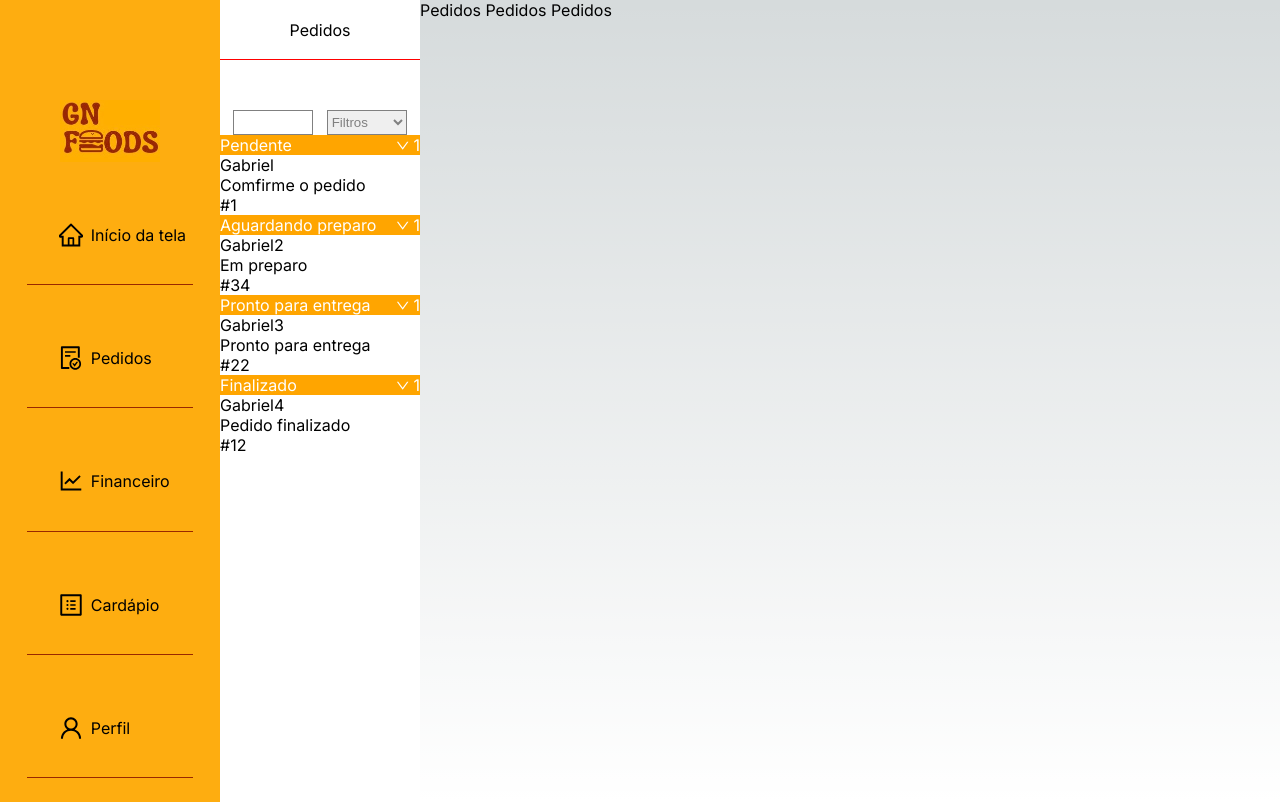
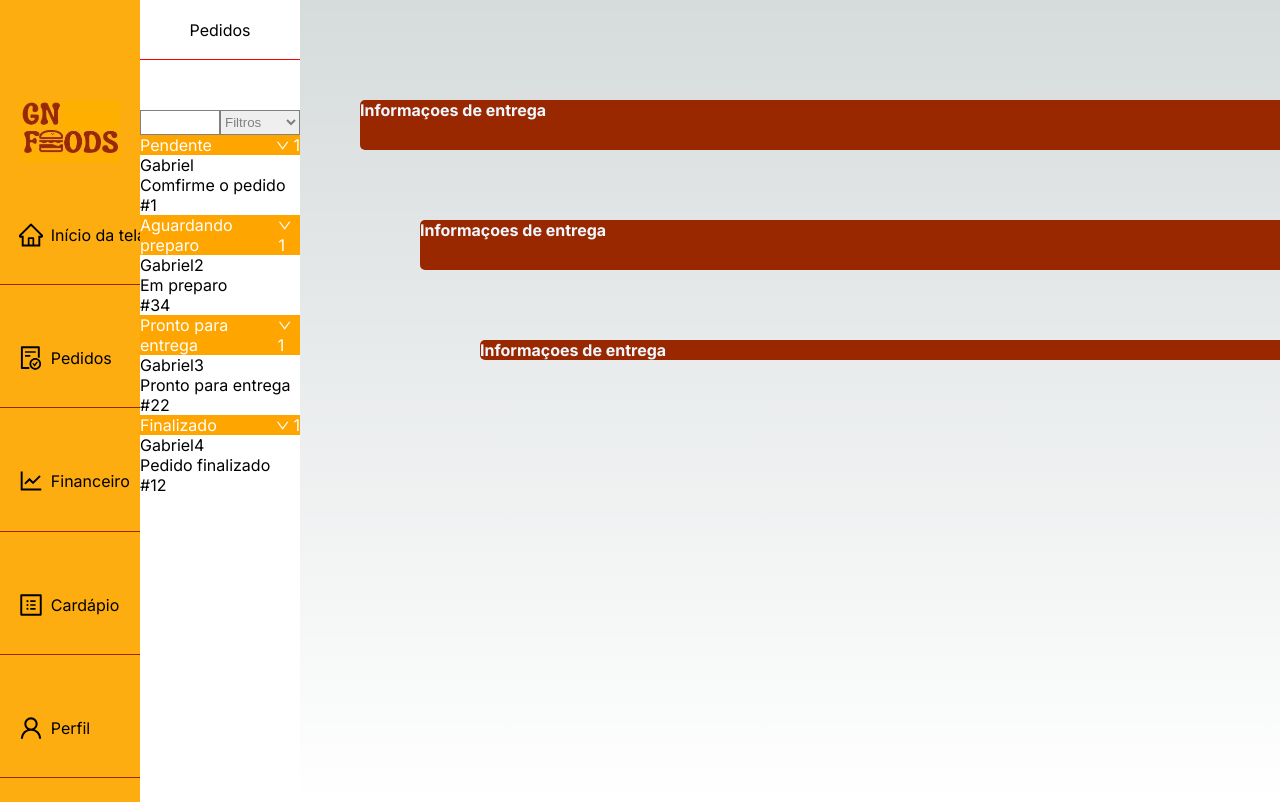
Before and after one commit to nataliabelarmino/gn-foods, a Next.js app: page /pedidos in a window 1280 px wide. Built offline with nearby package versions, Linux system fonts and the light colour scheme.

Commit message:
Tela pedido

```diff
--- a/src/app/aluno/page.js
+++ b/src/app/aluno/page.js
@@ -6,6 +6,6 @@ export default async () => {
 
     return (<>
         <h1>Lista de categorias</h1>
-        <div>{categorias.rows.map(c => <div>{c.nome}</div>)}</div>
+        <div>{categorias.rows.map( c => (<div>{c.nome}</div>))} </div>
     </>);
 }
--- a/src/app/cardapio/page.module.css
+++ b/src/app/cardapio/page.module.css
@@ -136,4 +136,5 @@
     color: #eee;
     background-color: #992800;
 
+
 }
--- a/src/app/login/page.js
+++ b/src/app/login/page.js
@@ -1,8 +1,6 @@
 import Image from "next/image";
 import "./teste.css";
 import Link from "next/link";
-
-// SP, o maior do Brasil
 
 export default function Home() {
   return (
--- a/src/app/pedidos/page.js
+++ b/src/app/pedidos/page.js
@@ -41,12 +41,20 @@ export default function Cardapio() {
             </div>
             <div className={Styles.conteudo}>
             <div className={Styles.headerConteudo}>
-                    <span> Pedidos </span>
-                    <span> Pedidos </span>
-                    <span> Pedidos </span>
+
                 </div>
             </div>
 
+          <div className={Styles.informacoes} > <p> Informaçoes de entrega</p>
+
+          <div className={Styles.informacoes} > <p> Informaçoes de entrega</p>
+
+          <div className={Styles.informacoes} > <p> Informaçoes de entrega</p>
+
+
+        </div>
+        </div>
+        </div>
         </div>
 
 
--- a/src/app/pedidos/page.module.css
+++ b/src/app/pedidos/page.module.css
@@ -55,3 +55,18 @@
     color: white;
 
  }
+
+ .informacoes{
+    width: 1150px;
+    height: 50px;
+    margin-top: 100px;
+    margin-left: 60px;
+    background-color: #992800;
+    color: aliceblue;
+    display: flex;
+    vertical-align: middle;
+    font-weight: bold;
+    border-radius: 5px;
+    flex-direction: column;
+
+ }
--- a/src/lib/db.js
+++ b/src/lib/db.js
@@ -1,9 +1,7 @@
 import { Pool } from 'pg';
 
 export default new Pool({
-   connectionString: process.env.POSTGRES_URL,
-  //connectionString: "postgres://default:fWHz3QAc1ovw@ep-late-fog-a4f01qvv-pooler.us-east-1.aws.neon.tech:5432/verceldb?sslmode=require",
-
+  connectionString: process.env.POSTGRES_URL,
   ssl: {
     rejectUnauthorized: false,
   },
```
